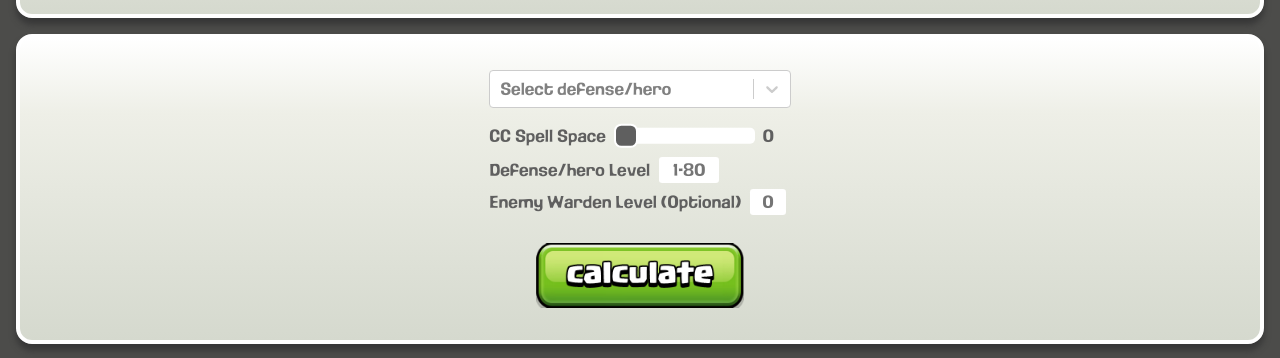
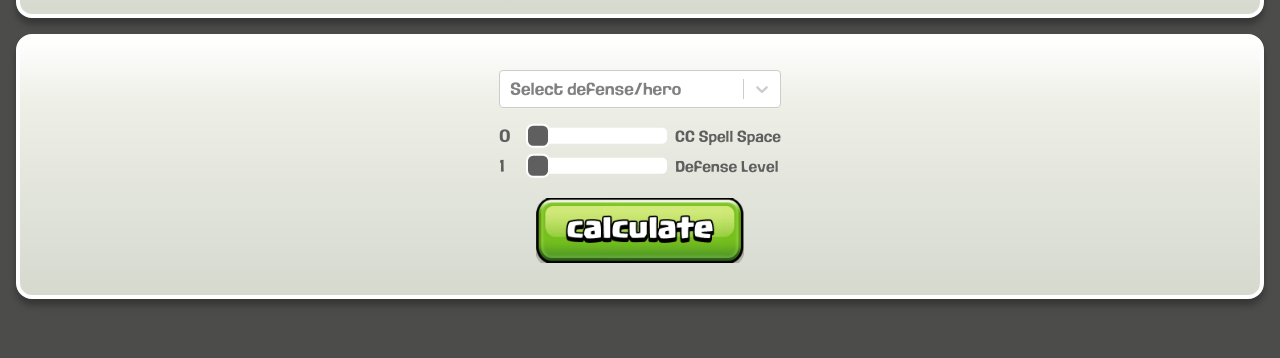
Before and after one commit to dashroshan/zapquake, a React (Create React App) app: page / in a window 1280 px wide. Shown: the part 316-674 px from the top of the page. Built offline with nearby package versions, Linux system fonts and the light colour scheme.

Commit message:
logic works

```diff
--- a/src/App.js
+++ b/src/App.js
@@ -13,9 +13,9 @@ class App extends Component {
         cczap: 3,
         cceq: 4,
         ccSpace: 0,
-        defId: 1,
+        defId: 0,
         defLvl: 1,
-        warden: 0,
+        warden: 1,
         toShow: 0,
         combos: [],
     };
@@ -26,23 +26,21 @@ class App extends Component {
     ccEqChanged = (event) => this.setState({ cceq: parseInt(event.target.value), toShow: 0 });
     ccSpaceChanged = (event) => this.setState({ ccSpace: parseInt(event.target.value), toShow: 0 });
     defIdChanged = (id) => this.setState({ defId: parseInt(id.value), toShow: 0 });
-    defLvlChanged = (event) => this.setState({ defLvl: parseInt(event), toShow: 0 });
+    defLvlChanged = (event) => this.setState({ defLvl: parseInt(event.target.value), toShow: 0 });
     wardenChanged = (event) => this.setState({ warden: parseInt(event.target.value), toShow: 0 });
 
     calculate = () => {
         let combos = getCombos(this.state.defId, this.state.defLvl, this.state.zap, this.state.eq, this.state.ccSpace, this.state.cczap, this.state.cceq, this.state.warden);
-        console.log(combos);
         this.setState({ toShow: 1, combos: combos })
     }
 
     render() {
-        console.log(this.state);
         return (
             <div className="App">
                 <NavBar />
                 <SpellSelector zapChanged={this.zapChanged} eqChanged={this.eqChanged} ccZapChanged={this.ccZapChanged} ccEqChanged={this.ccEqChanged} zap={this.state.zap} eq={this.state.eq} cczap={this.state.cczap} cceq={this.state.cceq} />
                 {(this.state.toShow) ? <Combo combos={this.state.combos} levels={[this.state.zap, this.state.eq, this.state.cczap, this.state.cceq]} /> : null}
-                <MiscSelector ccSpaceChanged={this.ccSpaceChanged} defIdChanged={this.defIdChanged} defId={this.state.defId} ccSpace={this.state.ccSpace} defLvlChanged={this.defLvlChanged} wardenChanged={this.wardenChanged} calculate={this.calculate} />
+                <MiscSelector ccSpaceChanged={this.ccSpaceChanged} defIdChanged={this.defIdChanged} defId={this.state.defId} ccSpace={this.state.ccSpace} defLvl={this.state.defLvl} warden={this.state.warden} defLvlChanged={this.defLvlChanged} wardenChanged={this.wardenChanged} calculate={this.calculate} />
             </div>
         );
     }
--- a/src/components/combo/combo.js
+++ b/src/components/combo/combo.js
@@ -25,12 +25,12 @@ const Combo = (props) => {
         for (let combo of props.combos) combos.push(comboTileWrap(combo));
         return combos;
     }
+    console.log(props.combos);
     return (
         <div className={classes.combos}>
-            {(props.combos == []) ? <div className={classes.card}>
+            {(props.combos.length == 0) ? <div className={classes.card}>
                 <div className={classes.noCombo}>No valid combos found!</div>
             </div> : allCombos()}
-
         </div>
     );
 }
--- a/src/components/miscselector/miscselector.js
+++ b/src/components/miscselector/miscselector.js
@@ -11,25 +11,13 @@ const MiscSelector = (props) => {
         return options;
     }
 
-    const levelRange = () => {
-        if (props.defId == 0) return "0";
-        let maxLvl = hp[props.defId]["hp"][0];
-        return "1-" + maxLvl.toString();
-    }
-
-    const validateDefLvl = (e) => {
-        let val = parseInt(e.target.value.replace(/[^0-9]/g, ''));
-        if (val >= 1 && val <= hp[props.defId]["hp"][0]) return val;
-        else return NaN;
-    }
-
     return (
         <div className={classes.card}>
             <div>
                 <span><Select className={classes.select} menuPlacement="top" isSearchable={false} placeholder="Select defense/hero" options={generateOptions()} onChange={id => props.defIdChanged(id)} /></span>
-                <span>CC Spell Space</span><input class={classes.slider} type="range" min="0" max="3" value={props.ccSpace} onChange={(e) => props.ccSpaceChanged(e)} /><span className={classes.currentCC}>{props.ccSpace}</span>
-                <span className={classes.level}>Defense/hero Level <input type="text" placeholder={levelRange()} className={classes.defLvl} onChange={(e) => { let val = validateDefLvl(e); if (val != NaN) props.defLvlChanged(val); else e.target.value = ""; }} onInput={(e) => { e.target.value = e.target.value.replace(/[^0-9]/g, ''); }} /></span>
-                {(props.defId < 4) ? < span className={classes.warden}>Enemy Warden Level (Optional) <input type="text" placeholder='0' className={classes.wardenLvl} onChange={(e) => props.wardenChanged(e)} onInput={(e) => { e.target.value = e.target.value.replace(/[^0-9]/g, ''); }} /></span> : null}
+                <div className={classes.sliders}><span className={classes.currentCC}>{props.ccSpace}</span><input class={classes.slider} type="range" min="0" max="3" value={props.ccSpace} onChange={(e) => props.ccSpaceChanged(e)} />CC Spell Space</div>
+                <div className={classes.sliders}><span className={classes.currentCC}>{props.defLvl}</span><input class={classes.slider} type="range" min="1" max={hp[props.defId]["hp"][0]} value={props.defLvl} onChange={(e) => props.defLvlChanged(e)} />{(props.defId < 4 && props.defId != 0) ? "Hero" : "Defense"} Level</div>
+                {(props.defId < 4 && props.defId != 0) ? <div className={classes.sliders}><span className={classes.currentCC}>{props.warden}</span><input class={classes.slider} type="range" min="1" max="55" value={props.warden} onChange={(e) => props.wardenChanged(e)} />Enemy Warden Level</div> : null}
                 <img src={buttonImg} className={classes.calcBtn} onClick={props.calculate} />
             </div>
         </div >
--- a/src/components/miscselector/miscselector.module.css
+++ b/src/components/miscselector/miscselector.module.css
@@ -83,7 +83,7 @@ input {
     width: 13rem;
     margin-left: auto;
     margin-right: auto;
-    margin-top: 1.7rem;
+    margin-top: 1.4rem;
     display: block;
     cursor: pointer;
     transition: ease-in-out 300ms transform;
@@ -94,6 +94,10 @@ input {
 }
 
 .currentCC {
-    width: 1rem;
+    width: 1.2rem;
     display: inline-block;
 }
+
+.sliders {
+    margin: 0.5rem 0;
+}
--- a/src/components/navbar/navbar.js
+++ b/src/components/navbar/navbar.js
@@ -5,9 +5,7 @@ const NavBar = () => {
     return (
         <nav>
             <div className={classes.content}>
-                <img src={navText} class={classes.navText} />
-                {/* <div className={classes.heading}>ZapQuake Combos</div>
-                <div className={classes.tag}>A calulator from the <a href="https://clashverse.pages.dev">ClashVerse Bot</a></div> */}
+                <a href="https://clashverse.pages.dev" target="_blank"><img src={navText} class={classes.navText} /></a>
             </div>
         </nav>
     );
```
